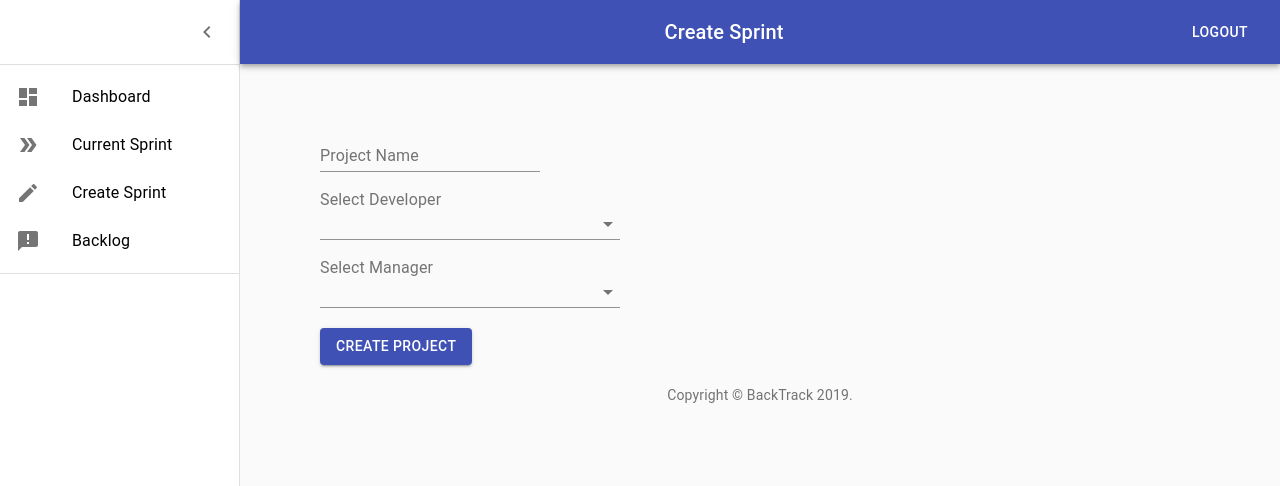
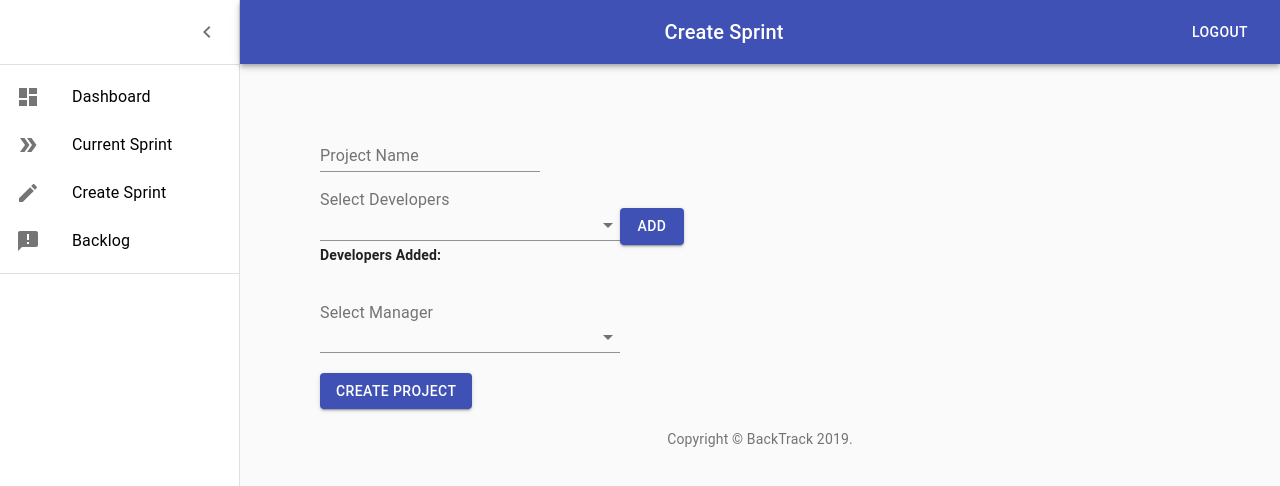
Before and after one commit to pranavtalwar/backtrack-frontend, a React (Create React App) app: page /createproject in a window 1280 px wide. Shown: the top 486 px of the page. Built offline with nearby package versions, Linux system fonts and the light colour scheme.

Commit message:
Multiple developers functionality

```diff
--- a/src/components/CreateProject.js
+++ b/src/components/CreateProject.js
@@ -53,9 +53,19 @@ export default () => {
   const [projName, setProjName] = useState('');
   const [currDeveloper, setCurrDeveloper] = useState('');
   const [currManager, setCurrManager] = useState('');
+  const [selectedDevelopers, setSelectedDevelopers] = useState([]);
   const developers = ["Rajat", "Pranav", "Marco", "Ritvik", "Rishabh"];
   const managers = ["Gabriel", "Christy"];
 
+  const addDeveloper = (name) => {
+    if(selectedDevelopers.includes(name)){
+      alert("Developer already added")
+    } else {
+      const array = selectedDevelopers;
+      array.push(name);
+      setSelectedDevelopers(array);
+    }
+  }
 
   return (
     <div className={classes.root}>
@@ -75,7 +85,7 @@ export default () => {
           />
           <br />
           <br />
-          <InputLabel>Select Developer</InputLabel>
+          <InputLabel>Select Developers</InputLabel>
           <Select
               style={{ width: 300 }}
               value={currDeveloper}
@@ -90,6 +100,28 @@ export default () => {
               ))
           }
           </Select>
+          <Button
+            variant="contained"
+            color="primary"
+            onClick = { e => {
+              addDeveloper(currDeveloper);
+              console.log(selectedDevelopers);
+              setCurrDeveloper('');
+              }}
+          >
+            Add
+          </Button>
+
+          <div>
+            <b>Developers Added:</b>
+            <br/>
+            {selectedDevelopers.map(developername => (
+              <div>
+                {developername}<br/>
+              </div>
+              ))
+            }
+          </div>
           <br/>
           <br/>
           <InputLabel>Select Manager</InputLabel>
```
